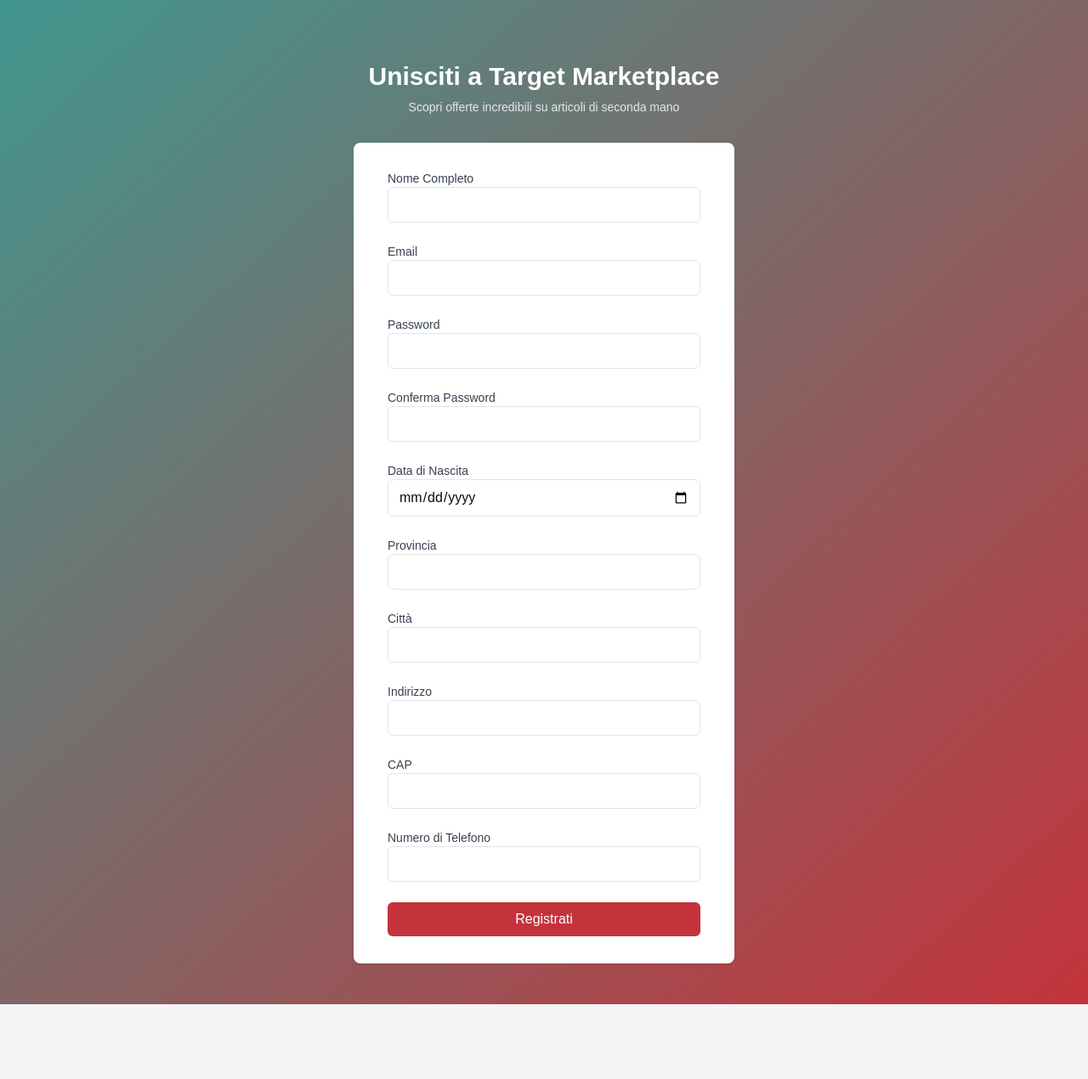
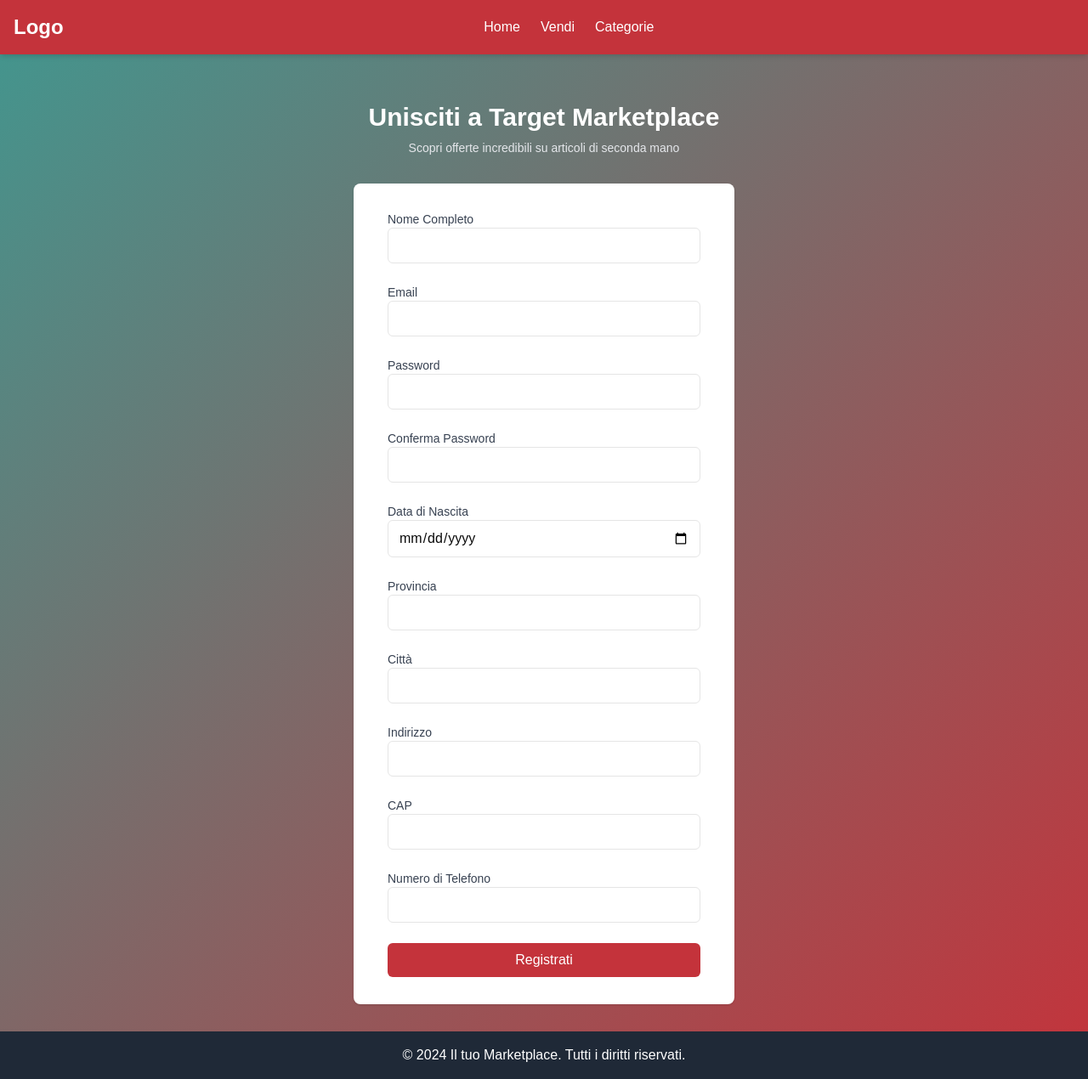
Before and after one commit to mariocelzo/Target, a Next.js app: page /register in a window 1280 px wide. Shown: the whole page at 85% size. Before the commit the page ends 1182 px from the top, so only its background shows below. Built offline with nearby package versions, Linux system fonts and the light colour scheme.

Commit message:
Aggiunta header e footer alle pagine e reindirizzamento alla home page dopo login e alla user area page

```diff
--- a/src/app/components/Footer.tsx
+++ b/src/app/components/Footer.tsx
@@ -1,6 +1,6 @@
 const Footer = () => {
     return (
-        <footer className="bg-gray-800 text-white p-4 mt-auto">
+        <footer className="bg-gray-800 text-white p-4 mt-auto w-full">
             <div className="container mx-auto text-center">
                 <p>&copy; {new Date().getFullYear()} Il tuo Marketplace. Tutti i diritti riservati.</p>
             </div>
--- a/src/app/components/Header.tsx
+++ b/src/app/components/Header.tsx
@@ -2,7 +2,7 @@
 
 const Header = () => {
     return (
-        <header className="bg-[#C4333B] text-white p-4">
+        <header className="fixed top-0 left-0 w-full bg-[#C4333B] text-white p-4 shadow-md z-50">
             <div className="container mx-auto flex items-center justify-between">
                 {/* Logo on the left */}
                 <Link href="/" className="text-2xl font-bold">
--- a/src/app/components/login-form.tsx
+++ b/src/app/components/login-form.tsx
@@ -23,7 +23,7 @@
 
         try {
             await signInWithEmailAndPassword(auth, email, password)
-            router.push('/user-area') // Reindirizza alla pagina dell'utente dopo il login
+            router.push('/') // Reindirizza alla home page dopo il login
         } catch (err: unknown) {
             if (err instanceof Error) {
                 setError(err.message) // Usa il messaggio dell'errore
--- a/src/app/register/page.tsx
+++ b/src/app/register/page.tsx
@@ -6,6 +6,8 @@
 import { createUserWithEmailAndPassword } from 'firebase/auth'
 import { doc, setDoc, serverTimestamp } from 'firebase/firestore'
 import { auth, db } from '@/lib/firebase'
+import Header from '../components/Header' // Importa il componente Header
+import Footer from '../components/Footer' // Importa il componente Footer
 
 export default function RegisterPage() {
     const [formData, setFormData] = useState({
@@ -115,13 +117,16 @@
     ]
 
     return (
-        <div className="min-h-screen flex flex-col justify-center py-12 sm:px-6 lg:px-8 bg-gradient-to-br from-[#41978F] to-[#C4333B]">
-            <motion.div initial={{ opacity: 0, y: -50 }} animate={{ opacity: 1, y: 0 }} transition={{ duration: 0.5 }} className="sm:mx-auto sm:w-full sm:max-w-md">
+        <div className="min-h-screen flex flex-col bg-gradient-to-br from-[#41978F] to-[#C4333B]">
+            {/* Header */}
+            <Header />
+
+            <motion.div initial={{ opacity: 0, y: -50 }} animate={{ opacity: 1, y: 0 }} transition={{ duration: 0.5 }} className="sm:mx-auto sm:w-full sm:max-w-md mt-24">
                 <h2 className="mt-6 text-center text-3xl font-extrabold text-white">Unisciti a Target Marketplace</h2>
                 <p className="mt-2 text-center text-sm text-gray-200">Scopri offerte incredibili su articoli di seconda mano</p>
             </motion.div>
 
-            <motion.div initial={{ opacity: 0, y: 50 }} animate={{ opacity: 1, y: 0 }} transition={{ duration: 0.5, delay: 0.2 }} className="mt-8 sm:mx-auto sm:w-full sm:max-w-md">
+            <motion.div initial={{ opacity: 0, y: 50 }} animate={{ opacity: 1, y: 0 }} transition={{ duration: 0.5, delay: 0.2 }} className="mt-8 sm:mx-auto sm:w-full sm:max-w-md flex-grow pb-8">
                 <div className="bg-white py-8 px-4 shadow sm:rounded-lg sm:px-10">
                     <form className="space-y-6" onSubmit={handleSubmit}>
                         {formFields.map((field) => (
@@ -142,6 +147,9 @@
                     </form>
                 </div>
             </motion.div>
+
+            {/* Footer */}
+            <Footer />
         </div>
     )
 }
--- a/src/app/user-area/page.tsx
+++ b/src/app/user-area/page.tsx
@@ -9,6 +9,8 @@
 import { Input } from '@/components/ui/input'
 import { Label } from '@/components/ui/label'
 import { Textarea } from '@/components/ui/textarea'
+import { Home } from 'lucide-react' // Aggiunta dell'icona Home
+import { useRouter } from 'next/navigation'
 
 export default function UserProfile() {
     const [userData, setUserData] = useState({
@@ -23,6 +25,7 @@
         bio: '',
         createdAt: null
     })
+    const router = useRouter()
 
     // Fetch user data from Firestore
     const fetchUserData = async () => {
@@ -91,7 +94,15 @@
         <div className="min-h-screen bg-gradient-to-br from-[#41978F] to-[#2c6964] text-white p-8">
             <Card className="max-w-2xl mx-auto overflow-hidden">
                 <CardHeader className="bg-[#C4333B] text-white">
-                    <h1 className="text-3xl font-bold">Profilo Utente</h1>
+                    <div className="flex justify-between items-center">
+                        <h1 className="text-3xl font-bold">Profilo Utente</h1>
+                        <button
+                            onClick={() => router.push('/')} // Naviga alla home page
+                            className="text-white p-2 hover:bg-gray-600 rounded-full"
+                        >
+                            <Home className="w-6 h-6" /> {/* Icona Home */}
+                        </button>
+                    </div>
                     <p className="text-sm opacity-75">Modifica e visualizza le tue informazioni personali</p>
                 </CardHeader>
                 <CardContent className="p-6">
```
